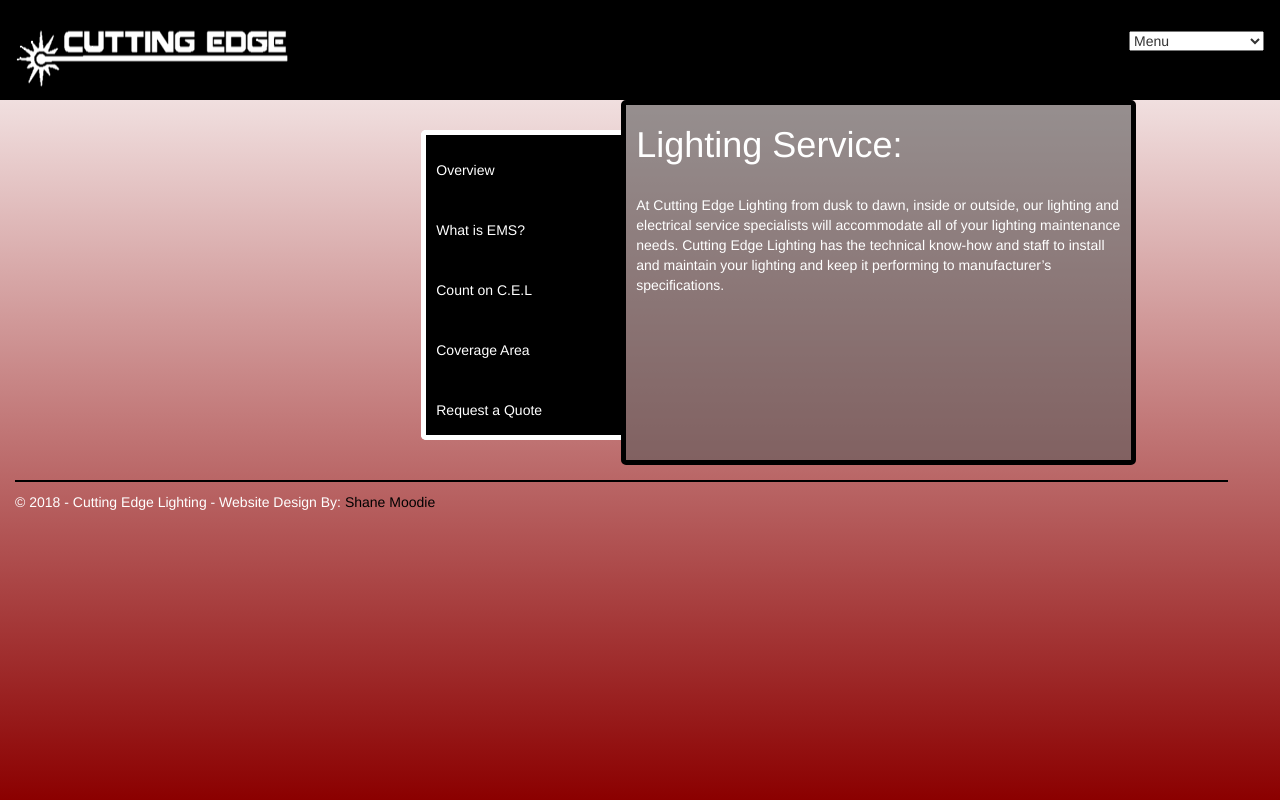
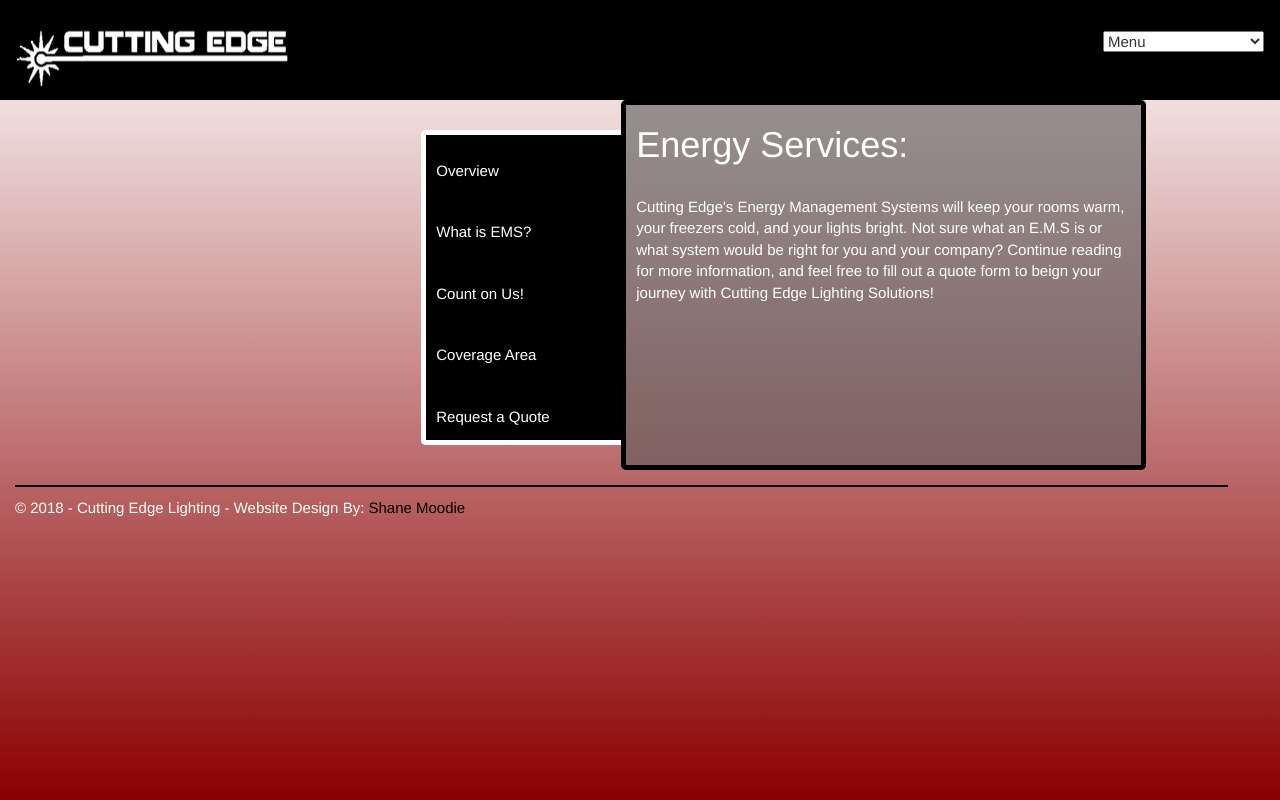
Before and after one commit to ShaneMoodie/CuttingEdgeLighting, an ASP.NET MVC app: page /Energy/Energy in a window 1280 px wide. Run offline with ASP.NET Core 8 and stand-ins for ASP.NET MVC 5, Linux system fonts and the light colour scheme; the project's own start-up code is not run, and a stand-in starts its controllers and pages; some libraries are stand-ins or nearby versions.

Commit message:
Finished Energy page, started electrical page

```diff
--- a/CuttingEdgeLighting/Content/LightingPageText.js
+++ b/CuttingEdgeLighting/Content/LightingPageText.js
@@ -7,7 +7,7 @@
     jsCovArea.style.display = 'none';
     jsQuote.style.display = 'none';
     jsOverview.style.display = 'block';
-    jsOverview.innerHTML = '<h1>Lighting Service:</h1> <br /> <p> At Cutting Edge Lighting from dusk to dawn, inside or outside, our lighting and electrical service specialists will accommodate all of your lighting maintenance needs. Cutting Edge Lighting has the technical know-how and staff to install and maintain your lighting and keep it performing to manufacturer’s specifications.</p>';
+    jsOverview.innerHTML = '<h1>Lighting Services:</h1> <br /> <p> At Cutting Edge Lighting from dusk to dawn, inside or outside, our lighting and electrical service specialists will accommodate all of your lighting maintenance needs. Cutting Edge Lighting has the technical know-how and staff to install and maintain your lighting and keep it performing to manufacturer’s specifications.</p>';
 }
 function changeTextInterior() {
     jsCovArea.style.display = 'none';
--- a/CuttingEdgeLighting/Content/Site.css
+++ b/CuttingEdgeLighting/Content/Site.css
@@ -5,6 +5,7 @@
     width: 100%;
     background-color: white;
     background: linear-gradient(white, darkred) fixed;
+    font-size: 15px;
 }
 
 
@@ -255,7 +256,7 @@
     border-top-left-radius: 5px;
     border-bottom-left-radius: 5px;
     width: 200px;
-    height: 310px;
+    height: 315px;
     margin: 30px 0;
 }
 
@@ -313,11 +314,9 @@
     border: 5px solid black;
     border-radius: 5px;
     padding-left: 10px;
-    width: 515px;
+    width: 525px;
     margin-bottom: 5px;
-}
-
-.mapImg {
+    padding-bottom: 10px;
     padding-right: 10px;
 }
 
@@ -515,6 +514,16 @@
 }
 
 /*Careers Page*/
+.careerPage {
+    background: rgba(90, 90, 90, 0.6);
+    border: 5px solid black;
+    border-radius: 5px;
+    width: 30%;
+    margin: 30px auto;
+    padding-top: 20px;
+    text-align: center;
+}
+
 .uploadResume {
     color: black;
     grid-column: 2;
--- a/CuttingEdgeLighting/Views/Careers/Careers.cshtml
+++ b/CuttingEdgeLighting/Views/Careers/Careers.cshtml
@@ -1,10 +1,10 @@
 
 
 <body>
-    <div class="serviceForm">
+    <div class="careerPage">
         <p>Here at Cutting Edge Lighting Services, we're always looking out for the latest and greatest talent in the lighting sub-contracting industry.</p>
         <br />
         <br />
-        <p>If you would like to placed for consideration please forward your resume to:<br /><br /><a href="mailto:carl@cuttingedgelighting.com" id="hyperlink"> carl@cuttingedgelighting.com</a></p><br />
+        <p>If you would like to be placed for consideration please forward your resume to:<br /><br /><a href="mailto:carl@cuttingedgelighting.com" id="hyperlink"> carl@cuttingedgelighting.com</a></p><br />
     </div>
 </body>
--- a/CuttingEdgeLighting/Views/Energy/Energy.cshtml
+++ b/CuttingEdgeLighting/Views/Energy/Energy.cshtml
@@ -2,17 +2,17 @@
     <div class="services">
         <div class="side-bar">
             <ul class="side-bar-list">
-                <li><a class="side-bar-item" href="#" onclick="changeTextOverview(); return false;">Overview</a></li>
+                <li><a class="side-bar-item" href="#" onclick="changeTextOverviewEnergy(); return false;">Overview</a></li>
                 <li><a class="side-bar-item" href="#" onclick="changeTextEMS(); return false;">What is EMS?</a></li>
-                <li><a class="side-bar-item" href="#" onclick="changeTextCount(); return false;">Count on C.E.L</a></li>
+                <li><a class="side-bar-item" href="#" onclick="changeTextCount(); return false;">Count on Us!</a></li>
                 <li><a class="side-bar-item" href="#" onclick="changeTextCoverage(); return false;">Coverage Area</a></li>
                 <li><a class="side-bar-item" href="#" onclick="changeTextQuote(); return false;">Request a Quote</a></li>
             </ul>
         </div>
         <div class="services-content">
             <div id="overview">
-                <h1>Lighting Service:</h1><br />
-                <p>At Cutting Edge Lighting from dusk to dawn, inside or outside, our lighting and electrical service specialists will accommodate all of your lighting maintenance needs. Cutting Edge Lighting has the technical know-how and staff to install and maintain your lighting and keep it performing to manufacturer’s specifications.</p>
+                <h1>Energy Services:</h1><br />
+                <p>Cutting Edge's Energy Management Systems will keep your rooms warm, your freezers cold, and your lights bright. Not sure what an E.M.S is or what system would be right for you and your company? Continue reading for more information, and feel free to fill out a quote form to beign your journey with Cutting Edge Lighting Solutions!</p>
             </div>
             <div id="coverageArea" style="display: none;">
                 <h1>Coverage Area:</h1>
@@ -74,5 +74,4 @@
         </div>
     </div>
     <script src="~/Content/EnergyPage.js"></script>
-    <script src="~/Content/LightingPageText.js"></script>
 </body>
--- a/CuttingEdgeLighting/Views/Home/Index.cshtml
+++ b/CuttingEdgeLighting/Views/Home/Index.cshtml
@@ -9,7 +9,7 @@
                 <div class="col-up-left">
                     <div class="manSlide1">
                         <h1>Welcome!</h1>
-                        <p>Welcome to Cutting Edge Lighting, America's premier lighting subcontracting company. Continue this slide show to learn more about us!</p>
+                        <p>Cutting Edge Lighting provides nationwide electrical services including on-demand and preventative maintenance, rollouts, Energy Management System service and installation and there for you when a disaster happens. We service multi-site retail (big and small box), commercial, food service, parking structures and distribution & storage centers in communities across the U.S. From the ground-up electrical construction, tenant improvements, remodels and generator installations, Cutting-Edge serves Fortune 100, 500 clients nationwide. We provide management, labor, materials and equipment for the installation and maintenance of electrical and lighting systems and do it effectively across multi-site or single unit properties. We combine creative “out of the box thinking” problem-solving with technical know to complete the project and exceed customer expectations.</p>
                     </div>
                     <div class="manSlide1">
                         <h1>About Us</h1>
--- a/CuttingEdgeLighting/Views/Lighting/Lighting.cshtml
+++ b/CuttingEdgeLighting/Views/Lighting/Lighting.cshtml
@@ -12,7 +12,7 @@
         </div>
         <div class="services-content">
             <div id="overview">
-                <h1>Lighting Service:</h1><br />
+                <h1>Lighting Services:</h1><br />
                 <p>At Cutting Edge Lighting from dusk to dawn, inside or outside, our lighting and electrical service specialists will accommodate all of your lighting maintenance needs. Cutting Edge Lighting has the technical know-how and staff to install and maintain your lighting and keep it performing to manufacturer’s specifications.</p>
             </div>
             <div id="coverageArea" style="display: none;">
--- a/CuttingEdgeLighting/Views/Shared/_Layout.cshtml
+++ b/CuttingEdgeLighting/Views/Shared/_Layout.cshtml
@@ -31,11 +31,14 @@
                 </div>
             </li>
             <li>
-                <a href="#" class="nav-item">Energy</a>
+                <a href="/Energy/Energy" class="nav-item">Energy</a>
                 <div class="nav-content">
                     <div class="nav-sub">
                     </div>
                 </div>
+            </li>
+            <li>
+                <a href="/ProjectManagement/ProjectManagement" class="nav-item">Project Management</a>
             </li>
             <li>
                 <a href="" class="nav-item">National Accounts</a>
@@ -56,14 +59,16 @@
 
         <select>
             <option value="">Menu</option>
+            <option value="/Home/Index">Home</option>
             <option value="">Electrical</option>
-            <option value="">Lighting</option>
-            <option value="">Energy</option>
+            <option value="/Lighting/Lighting">Lighting</option>
+            <option value="/Energy/Energy">Energy</option>
+            <option value="/ProjectManagement/ProjectManagement">Project Management</option>
             <option value="">National Accounts</option>
-            <option value="">Contact Us</option>
-            <option value="">Service Request</option>
-            <option value="">New Vendor</option>
-            <option value="">Careers</option>
+            <option value="/Home/Contact">Contact Us</option>
+            <option value="/ServiceRequest/ServiceRequest">Service Request</option>
+            <option value="/NewVendors/Questionnaire">New Vendor</option>
+            <option value="/Careers/Careers">Careers</option>
         </select>
     </nav>
 
```
Also changed, not shown: CuttingEdgeLighting/Content/EnergyPage.js (+24 -3 lines), CuttingEdgeLighting/Controllers/ProjectManagementController.cs (added, +17 -0 lines), CuttingEdgeLighting/Views/ProjectManagement/ProjectManagement.cshtml (added, +17 -0 lines), CuttingEdgeLighting/Views/ServiceRequest/ServiceRequest.cshtml (+1 -11 lines), CuttingEdgeLighting/Content/ProjectManagement.js (added), CuttingEdgeLighting/CuttingEdgeLighting.csproj.
